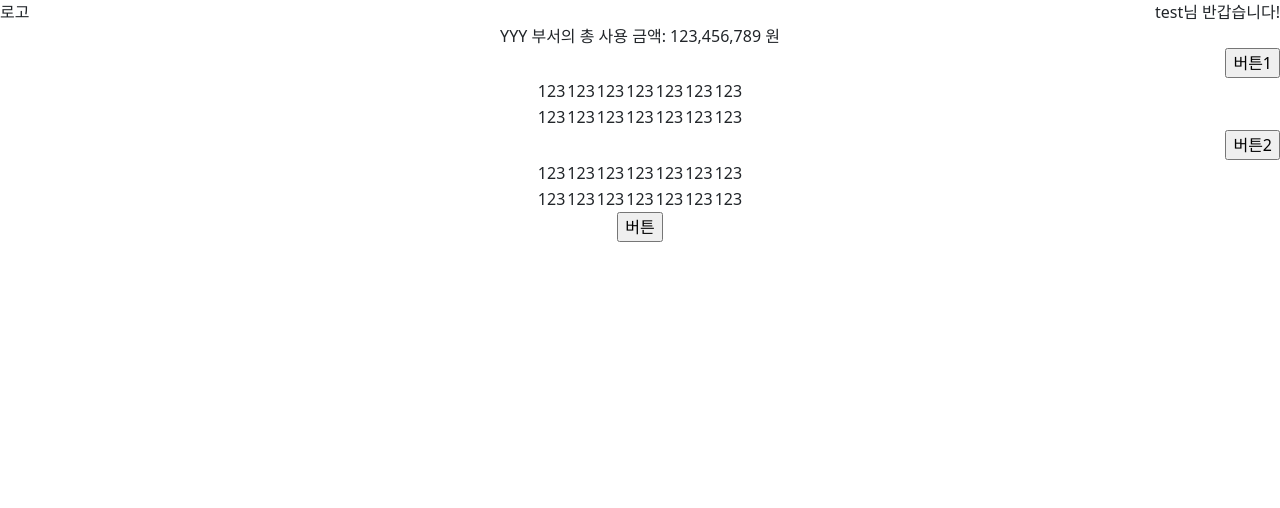
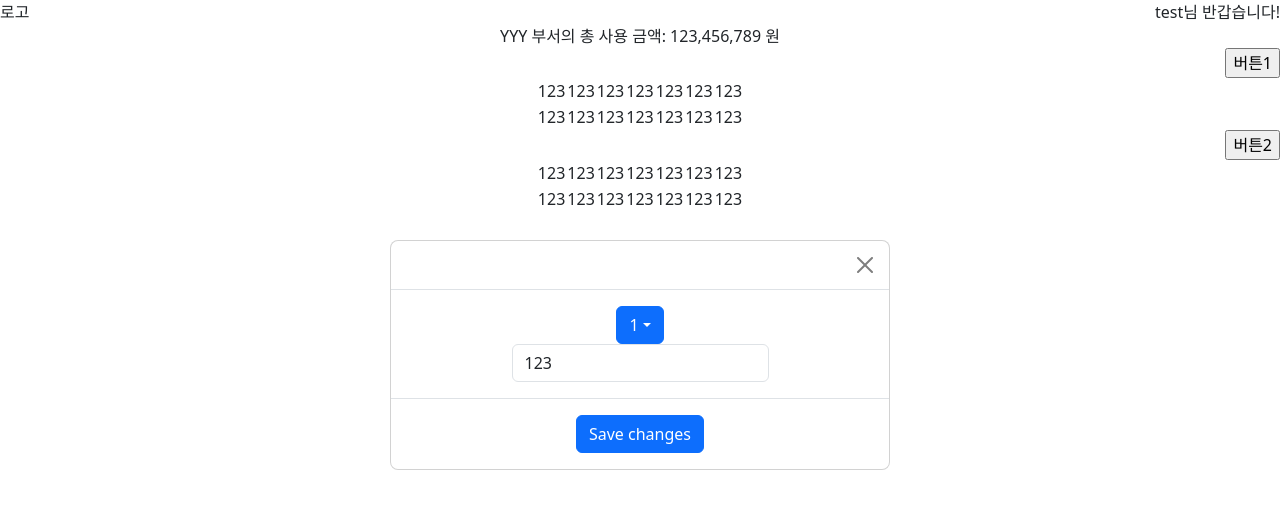
Before and after one commit to SunJinInternShip/DeptManagement_FrontEnd, a React (Create React App) app: page /home in a window 1280 px wide. Shown: the top 508 px of the page. Built offline with nearby package versions, Linux system fonts and the light colour scheme.

Commit message:
모달 진행중

```diff
--- a/src/components/ProductModal.tsx
+++ b/src/components/ProductModal.tsx
@@ -1,23 +1,54 @@
+import * as React from 'react';
+import Dropdown from 'react-bootstrap/Dropdown';
+import DropdownButton from 'react-bootstrap/DropdownButton';
 import Button from 'react-bootstrap/Button';
 import Modal from 'react-bootstrap/Modal';
+import Form from 'react-bootstrap/Form';
 
-export default function PModal() {
+interface Product {
+  pType: string;
+  pName: string;
+  price: number;
+  quantity: number;
+}
+
+export function ProductOrder() {
+  const [product, setProduct] = React.useState<Product>({
+    pType: '1',
+    pName: '',
+    price: 0,
+    quantity: 0
+  });
+
+  const handleSelect = async (e: any) => {
+    setProduct((product: Product) => ({
+      ...product,
+      pType: e,
+    }));
+  };
+
   return (
-    <div
-      className="modal show"
-      style={{ display: 'block', position: 'initial' }}
-    >
+    <div className="modal show"
+     style={{ display: 'block', position: 'initial' }}>
       <Modal.Dialog>
-        <Modal.Header closeButton>
-          <Modal.Title>Modal title</Modal.Title>
-        </Modal.Header>
+        <Modal.Header closeButton />
 
-        <Modal.Body>
-          <p>Modal body text goes here.</p>
+        <Modal.Body className="d-flex flex-column align-items-center">
+          <Dropdown>
+            <DropdownButton id="dropdown-basic-button" title={product.pType} onSelect={handleSelect}>
+              <Dropdown.Item eventKey="1" active={product.pType === "1"}>1</Dropdown.Item>
+              <Dropdown.Item eventKey="2" active={product.pType === "2"}>2</Dropdown.Item>
+              <Dropdown.Item eventKey="3" active={product.pType === "3"}>3</Dropdown.Item>
+            </DropdownButton>
+          </Dropdown>
+          <Form>
+            <Form.Group>
+              <Form.Control type="text" value="123" />
+            </Form.Group>
+          </Form>
         </Modal.Body>
 
-        <Modal.Footer>
-          <Button variant="secondary">Close</Button>
+        <Modal.Footer className="d-flex justify-content-center">
           <Button variant="primary">Save changes</Button>
         </Modal.Footer>
       </Modal.Dialog>
--- a/src/pages/DepartmentMain.tsx
+++ b/src/pages/DepartmentMain.tsx
@@ -1,5 +1,5 @@
 import * as React from 'react';
-import PModal from '../components/ProductModal';
+import { ProductOrder } from '../components/ProductModal';
 import Spinner from '../components/Spinner';
 
 export default function DepartmentMain() {
@@ -64,7 +64,7 @@ export default function DepartmentMain() {
           </tr>
         </table>
       </div>
-      <input type='button' value="버튼" onClick={() => {setState(!state)}}/> {state? PModal() : ""}
+      {ProductOrder()}
     </div>
   );
 }
```
